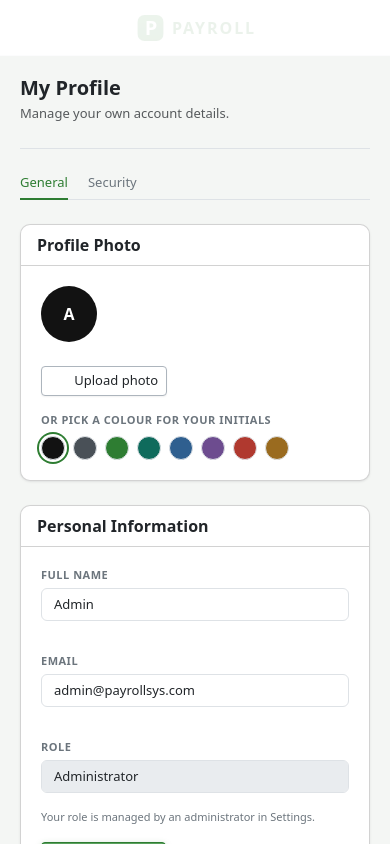
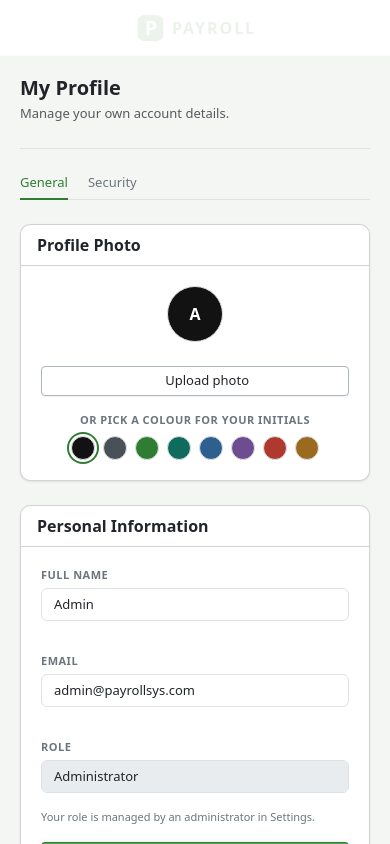
Before and after one commit to melchie04/payroll-system, a React (Vite) app in the folder frontend/: page /profile in a window 390 px wide. Built offline with nearby package versions, Linux system fonts and the light colour scheme.

Commit message:
Update: My profile page

```diff
--- a/frontend/src/assets/scss/_dark.scss
+++ b/frontend/src/assets/scss/_dark.scss
@@ -180,10 +180,6 @@
   box-shadow: 0 6px 16px rgba(0, 0, 0, 0.55) !important;
 }
 
-[data-bs-theme="dark"] .app-avatar {
-  box-shadow: 0 0 0 2px var(--app-dark-surface-2);
-}
-
 [data-bs-theme="dark"] .text-primary {
   color: #7fb1ff !important;
 }
--- a/frontend/src/assets/scss/_profile.scss
+++ b/frontend/src/assets/scss/_profile.scss
@@ -22,3 +22,28 @@
   color: var(--app-table-head-color);
   font-size: var(--app-fs-1);
 }
+
+@media (max-width: 767.98px) {
+  .profile-photo-body {
+    flex-direction: column;
+    align-items: center;
+    text-align: center;
+  }
+
+  .profile-photo-controls {
+    width: 100%;
+  }
+
+  .profile-photo-actions {
+    flex-direction: column;
+  }
+
+  .profile-photo-actions > .btn {
+    width: 100%;
+    justify-content: center;
+  }
+
+  .profile-swatches {
+    justify-content: center;
+  }
+}
--- a/frontend/src/assets/scss/_surfaces.scss
+++ b/frontend/src/assets/scss/_surfaces.scss
@@ -138,6 +138,10 @@ a:focus-visible > .card {
   color: rgba(var(--bs-body-color-rgb), 0.55);
 }
 
+.app-avatar {
+  border: var(--bs-border-width) solid var(--bs-border-color);
+}
+
 .status-badge {
   display: inline-flex;
   align-items: center;
@@ -234,8 +238,13 @@ a:focus-visible > .card {
     width: 100%;
   }
 
-  .page-header-actions > .btn {
+  .page-header-actions > .btn,
+  .app-submit-btn {
     justify-content: center;
+  }
+
+  .app-submit-btn {
+    width: 100%;
   }
 
   .page-header-badge {
--- a/frontend/src/pages/topnav/tabs/ProfileGeneralTab.jsx
+++ b/frontend/src/pages/topnav/tabs/ProfileGeneralTab.jsx
@@ -55,18 +55,18 @@ function ProfilePhotoCard({ user, updateUser, notify }) {
   return (
     <section className="mb-3">
       <DataCard title="Profile Photo">
-        <div className="card-body d-flex align-items-center gap-4 flex-wrap">
+        <div className="card-body profile-photo-body d-flex align-items-center gap-4 flex-wrap">
           <div className="flex-shrink-0">
             {user.avatarImage ? (
               <img
                 src={user.avatarImage}
                 alt="Profile"
-                className="rounded-circle"
+                className="app-avatar rounded-circle"
                 style={{ width: "var(--app-icon-lg)", height: "var(--app-icon-lg)", objectFit: "cover" }}
               />
             ) : (
               <div
-                className="profile-avatar d-flex align-items-center justify-content-center rounded-circle"
+                className="profile-avatar app-avatar d-flex align-items-center justify-content-center rounded-circle"
                 style={{ background: user.avatarColor }}
               >
                 {initialsOf(user.name)}
@@ -74,9 +74,9 @@ function ProfilePhotoCard({ user, updateUser, notify }) {
             )}
           </div>
 
-          <div className="flex-grow-1">
+          <div className="profile-photo-controls flex-grow-1">
             <input type="file" id="avatar-file-input" className="d-none" accept=".jpg,.jpeg,.png" onChange={handlePhotoChange} />
-            <div className="d-flex gap-2 mb-3">
+            <div className="profile-photo-actions d-flex gap-2 mb-3">
               <button
                 type="button"
                 className="btn btn-outline-secondary btn-sm d-inline-flex align-items-center gap-2"
@@ -94,7 +94,7 @@ function ProfilePhotoCard({ user, updateUser, notify }) {
             {!user.avatarImage && (
               <>
                 <div className="app-label mb-2">Or pick a colour for your initials</div>
-                <div className="d-flex gap-2">
+                <div className="profile-swatches d-flex gap-2">
                   {AVATAR_COLORS.map((color) => (
                     <button
                       key={color}
@@ -165,7 +165,7 @@ function PersonalInformationCard({ user, updateUser, logActivity, notify }) {
           </div>
 
           <div className="col-12">
-            <BtnPrimary type="submit">
+            <BtnPrimary type="submit" className="app-submit-btn">
               <i className="fas fa-floppy-disk"></i> Save changes
             </BtnPrimary>
           </div>
--- a/frontend/src/pages/topnav/tabs/ProfileSecurityTab.jsx
+++ b/frontend/src/pages/topnav/tabs/ProfileSecurityTab.jsx
@@ -121,7 +121,7 @@ export default function ProfileSecurityTab({ notify }) {
             </div>
           </div>
 
-          <BtnPrimary type="submit">
+          <BtnPrimary type="submit" className="app-submit-btn">
             <i className="fas fa-key"></i> Update password
           </BtnPrimary>
         </form>
```
